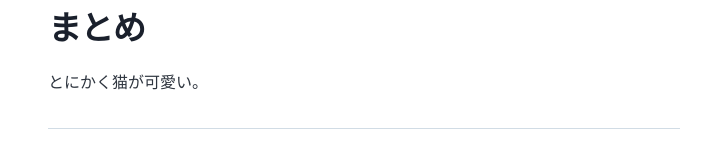
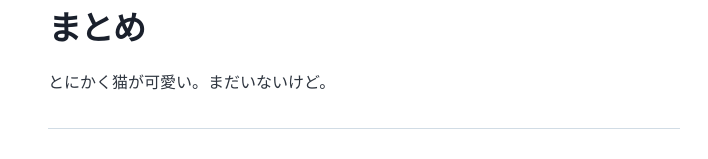
Before and after one commit to nabetama/nabetama.com, a Gatsby site: page /2022-02-20/ in a window 1280 px wide. Shown: the part 2897-3056 px from the top of the page, without its empty margins (276-984 px from the left). Built offline with nearby package versions, Linux system fonts and the light colour scheme; Gatsby itself is replaced by a stand-in of ours.

Commit message:
2022-02-20

```diff
--- a/content/blog/2022-02-20/index.md
+++ b/content/blog/2022-02-20/index.md
@@ -65,4 +65,4 @@ date: '2022-02-20T09:17:00.127Z'
 
 ## まとめ
 
-とにかく猫が可愛い。
+とにかく猫が可愛い。まだいないけど。
```
